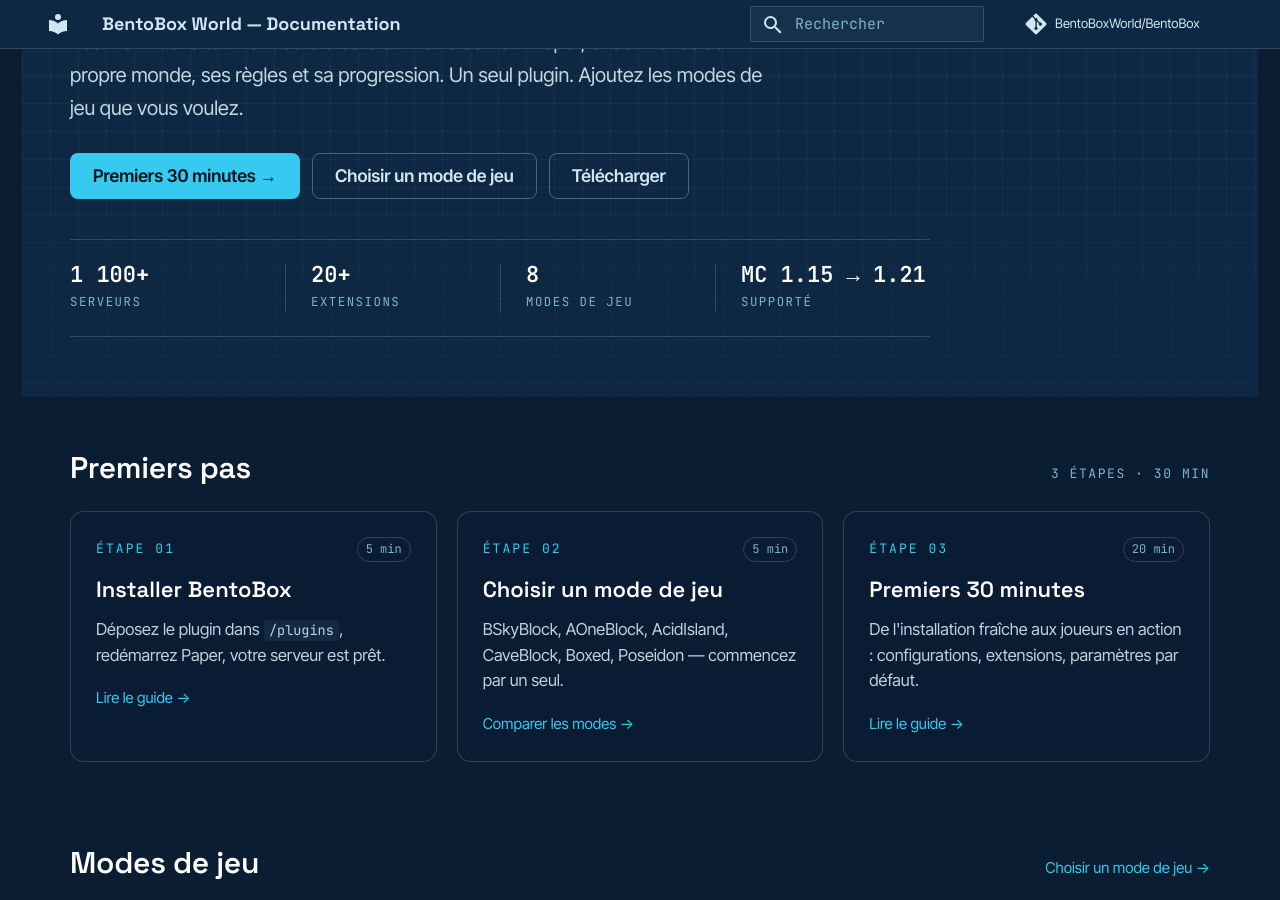
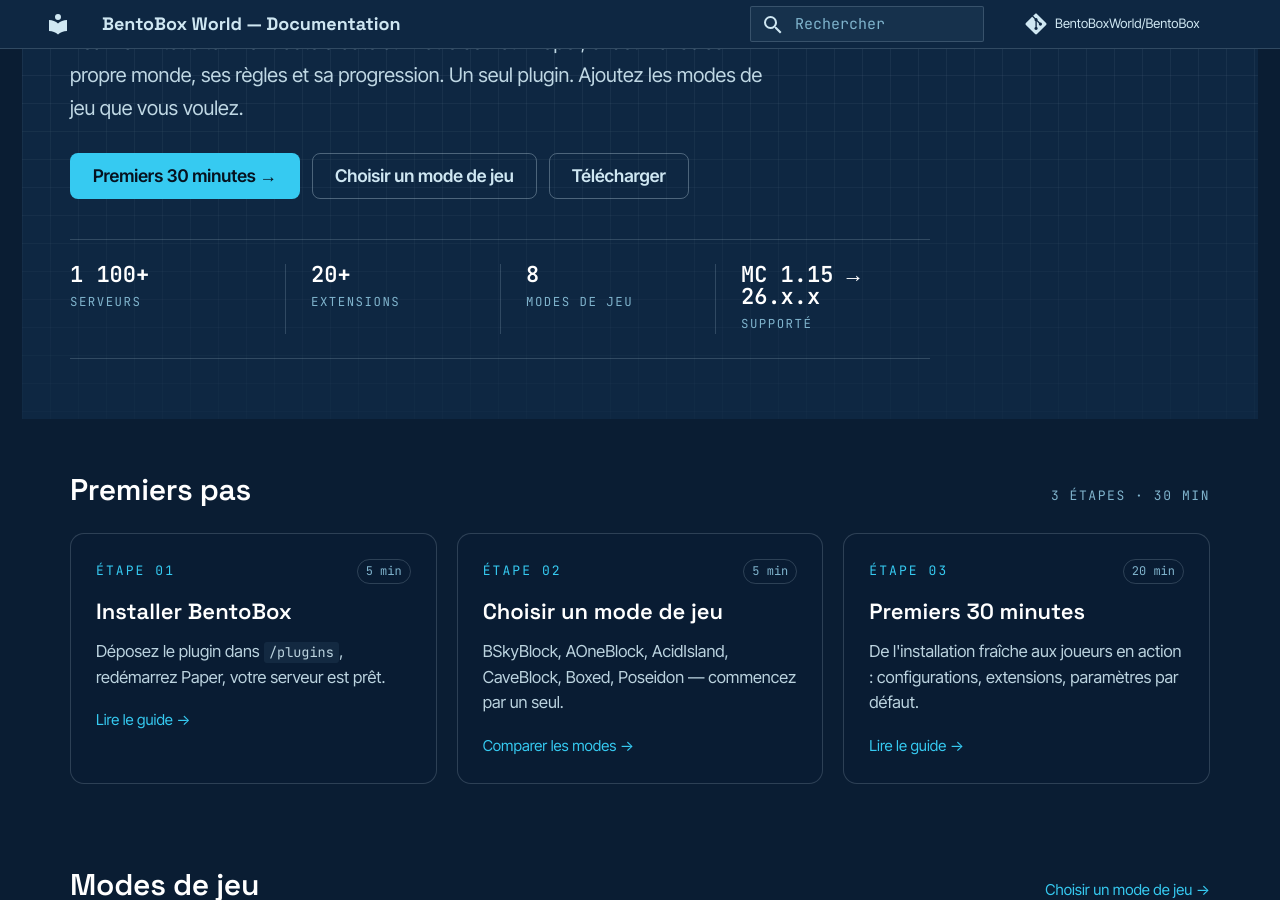
Before and after one commit to BentoBoxWorld/docs-french, an MkDocs documentation site: the page built from docs/index.md, in a window 1280 px wide and 900 px high, scrolled down 372 px. Built offline with MkDocs 1.6.1 and Material for MkDocs 9.7.7, drawn with Linux system fonts in a browser that asks for light colours; comment, search, counter and statistics services are not loaded.

Commit message:
Update Minecraft version support range in documentation

```diff
--- a/docs/index.md
+++ b/docs/index.md
@@ -33,7 +33,7 @@
       <div class="bb-stat__l">modes de jeu</div>
     </div>
     <div class="bb-stat">
-      <div class="bb-stat__n">MC 1.15 &rarr; 1.21</div>
+      <div class="bb-stat__n">MC 1.15 &rarr; 26.x.x</div>
       <div class="bb-stat__l">supporté</div>
     </div>
   </div>
```
